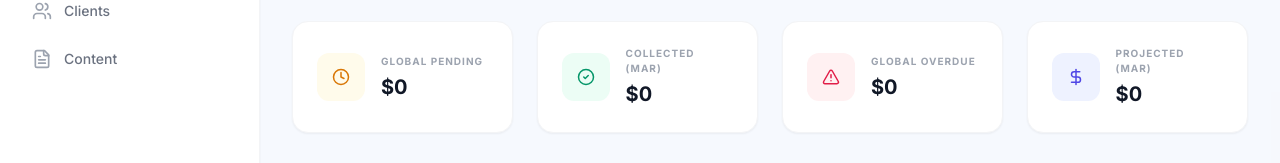
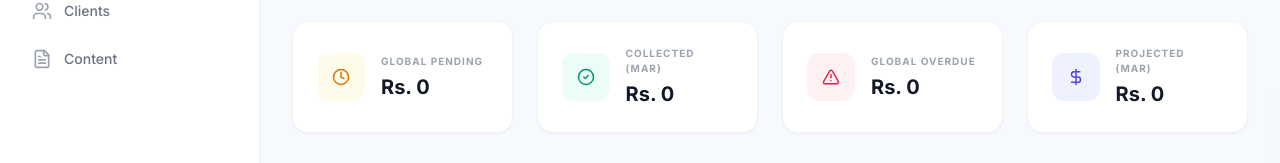
Before and after one commit to Asherssajjad/Marketing-Dashboard, a Next.js app: page /payments in a window 1280 px wide. Shown: the part 163-326 px from the top of the page. Built offline with nearby package versions, Linux system fonts and the light colour scheme; no server answers.

Commit message:
fix: resolve production ICU currency range exception by switching to direct Rs prefix

```diff
--- a/app/clients/[id]/edit/page.tsx
+++ b/app/clients/[id]/edit/page.tsx
@@ -114,7 +114,7 @@ export default async function EditClientPage({ params }: EditClientProps) {
                   />
                 </div>
                 <div className="space-y-2">
-                  <label className="text-xs font-black text-gray-400 uppercase tracking-widest">Monthly Price ($)</label>
+                  <label className="text-xs font-black text-gray-400 uppercase tracking-widest">Monthly Price (PKR)</label>
                   <input
                     name="price"
                     type="number"
--- a/app/clients/new/page.tsx
+++ b/app/clients/new/page.tsx
@@ -44,7 +44,7 @@ export default function NewClientPage() {
                   <input name="package" required className="w-full px-4 py-2 bg-gray-50 border border-gray-200 rounded-lg text-sm focus:outline-none focus:ring-2 focus:ring-indigo-500" placeholder="e.g. Premium Content Engine" />
                 </div>
                 <div className="space-y-2">
-                  <label className="text-sm font-semibold text-gray-700">Monthly Price ($)</label>
+                  <label className="text-sm font-semibold text-gray-700">Monthly Price (PKR)</label>
                   <input name="price" type="number" step="0.01" className="w-full px-4 py-2 bg-gray-50 border border-gray-200 rounded-lg text-sm focus:outline-none focus:ring-2 focus:ring-indigo-500" placeholder="1500" />
                 </div>
                 <div className="space-y-2">
--- a/app/clients/page.tsx
+++ b/app/clients/page.tsx
@@ -141,7 +141,7 @@ export default async function ClientsPage() {
 
           <div className={`grid grid-cols-1 ${isAdmin ? 'md:grid-cols-3' : 'md:grid-cols-2'} gap-6 pb-12`}>
             {isAdmin && (
-              <StatSmall label="Portfolio Value" value={totalRevenue.toLocaleString("en-US", { style: "currency", currency: "USD", maximumFractionDigits: 0 })} icon={<DollarSign size={18}/>} color="text-emerald-600" bgColor="bg-emerald-50" />
+              <StatSmall label="Portfolio Value" value={`Rs. ${totalRevenue.toLocaleString()}`} icon={<DollarSign size={18}/>} color="text-emerald-600" bgColor="bg-emerald-50" />
             )}
             <StatSmall label="Channels Managed" value={totalPlatformsCount.toString()} icon={<Globe size={18}/>} color="text-indigo-600" bgColor="bg-indigo-50" />
             <StatSmall label="Client Retention" value="98%" icon={<CheckCircle2 size={18}/>} color="text-amber-600" bgColor="bg-amber-50" />
--- a/app/page.tsx
+++ b/app/page.tsx
@@ -75,11 +75,7 @@ export default async function DashboardPage() {
             {isAdmin && (
               <StatCard
                  label="MONTHLY REVENUE"
-                 value={stats.totalRevenue.toLocaleString("en-US", {
-                   style: "currency",
-                   currency: "USD",
-                   maximumFractionDigits: 0
-                 })}
+                 value={`Rs. ${stats.totalRevenue.toLocaleString()}`}
                  trend="Gross"
                  icon={<DollarSign size={20} />}
                  color="text-emerald-600"
--- a/app/payments/NewInvoiceModal.tsx
+++ b/app/payments/NewInvoiceModal.tsx
@@ -116,7 +116,7 @@ export default function NewInvoiceModal({ clients }: NewInvoiceModalProps) {
               </div>
 
               <div className="space-y-1.5">
-                <label htmlFor="amount" className="text-[10px] font-black text-gray-400 uppercase tracking-widest">Amount ($)</label>
+                <label htmlFor="amount" className="text-[10px] font-black text-gray-400 uppercase tracking-widest">Amount (PKR)</label>
                 <input
                   id="amount"
                   name="amount"
--- a/app/payments/page.tsx
+++ b/app/payments/page.tsx
@@ -135,10 +135,10 @@ export default async function PaymentsPage({ searchParams }: PaymentsPageProps)
 
           {/* Financial Metrics Cards */}
           <div className="grid grid-cols-1 md:grid-cols-2 lg:grid-cols-4 gap-6">
-            <FinancialStat label="GLOBAL PENDING" value={`$${totalPending.toLocaleString()}`} icon={<Clock size={18}/>} color="text-amber-600" bgColor="bg-amber-50" />
-            <FinancialStat label={`COLLECTED (${currentMonthName.slice(0,3).toUpperCase()})`} value={`$${collectedMTD.toLocaleString()}`} icon={<CheckCircle2 size={18}/>} color="text-emerald-600" bgColor="bg-emerald-50" />
-            <FinancialStat label="GLOBAL OVERDUE" value={`$${overdueAmount.toLocaleString()}`} icon={<AlertTriangle size={18}/>} color="text-rose-600" bgColor="bg-rose-50" />
-            <FinancialStat label={`PROJECTED (${currentMonthName.slice(0,3).toUpperCase()})`} value={`$${projectedMTD.toLocaleString()}`} icon={<DollarSign size={18}/>} color="text-indigo-600" bgColor="bg-indigo-50" />
+            <FinancialStat label="GLOBAL PENDING" value={`Rs. ${totalPending.toLocaleString()}`} icon={<Clock size={18}/>} color="text-amber-600" bgColor="bg-amber-50" />
+            <FinancialStat label={`COLLECTED (${currentMonthName.slice(0,3).toUpperCase()})`} value={`Rs. ${collectedMTD.toLocaleString()}`} icon={<CheckCircle2 size={18}/>} color="text-emerald-600" bgColor="bg-emerald-50" />
+            <FinancialStat label="GLOBAL OVERDUE" value={`Rs. ${overdueAmount.toLocaleString()}`} icon={<AlertTriangle size={18}/>} color="text-rose-600" bgColor="bg-rose-50" />
+            <FinancialStat label={`PROJECTED (${currentMonthName.slice(0,3).toUpperCase()})`} value={`Rs. ${projectedMTD.toLocaleString()}`} icon={<DollarSign size={18}/>} color="text-indigo-600" bgColor="bg-indigo-50" />
           </div>
 
           {/* Invoices List Table */}
@@ -221,7 +221,7 @@ function PaymentRow({ payment }: PaymentRowProps) {
         <span className="text-sm font-bold text-gray-600">{payment.client?.name || "Unknown Client"}</span>
       </td>
       <td className="px-6 py-4">
-        <span className="text-sm font-black text-gray-900">${Number(payment.amount).toLocaleString()}</span>
+        <span className="text-sm font-black text-gray-900">Rs. {Number(payment.amount).toLocaleString()}</span>
       </td>
       <td className="px-6 py-4">
         <span className="text-xs font-bold text-gray-400 uppercase">
```
